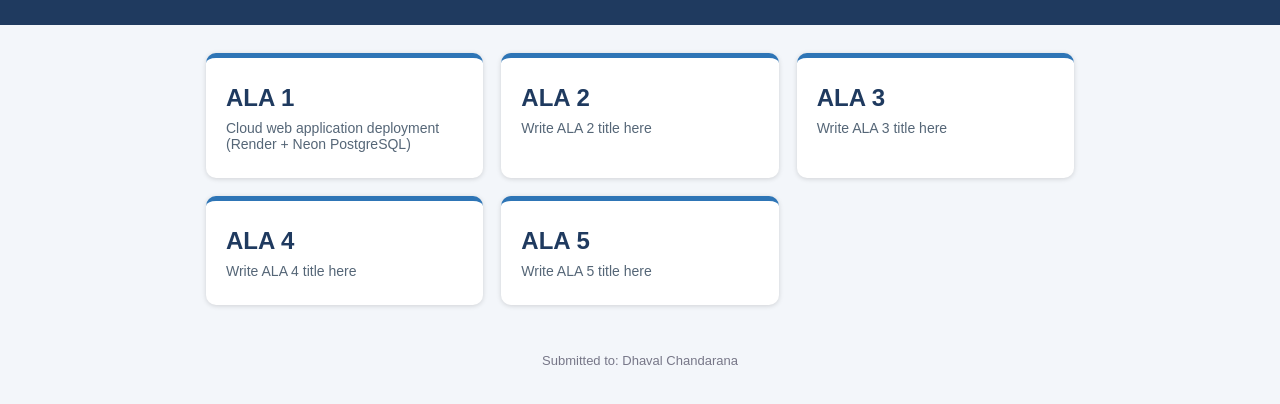
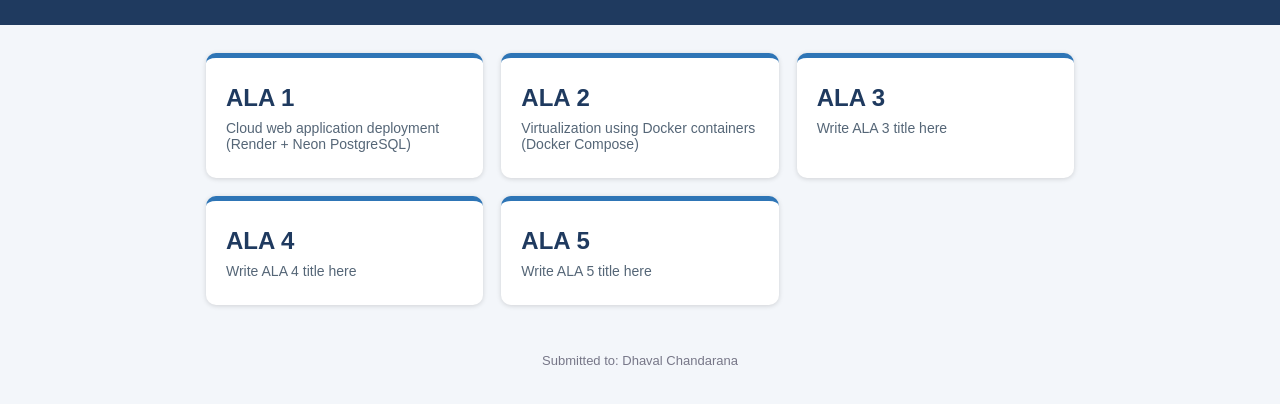
Before and after one commit to Jai-ni-sha/cloud-portal, a plain HTML site: page index.html in a window 1280 px wide. Shown: the part 88-492 px from the top of the page. Drawn offline with Linux system fonts and the light colour scheme.

Commit message:
index.html

```diff
--- a/index.html
+++ b/index.html
@@ -11,7 +11,7 @@
 <main>
   <div class="grid">
     <a class="card" href="ala1/index.html"><h2>ALA 1</h2><p>Cloud web application deployment (Render + Neon PostgreSQL)</p></a>
-    <a class="card" href="ala2/index.html"><h2>ALA 2</h2><p>Write ALA 2 title here</p></a>
+    <a class="card" href="ala2/index.html"><h2>ALA 2</h2><p>Virtualization using Docker containers (Docker Compose)</p></a>
     <a class="card" href="ala3/index.html"><h2>ALA 3</h2><p>Write ALA 3 title here</p></a>
     <a class="card" href="ala4/index.html"><h2>ALA 4</h2><p>Write ALA 4 title here</p></a>
     <a class="card" href="ala5/index.html"><h2>ALA 5</h2><p>Write ALA 5 title here</p></a>
```
